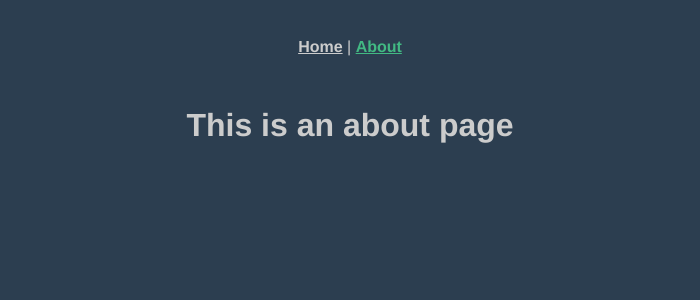
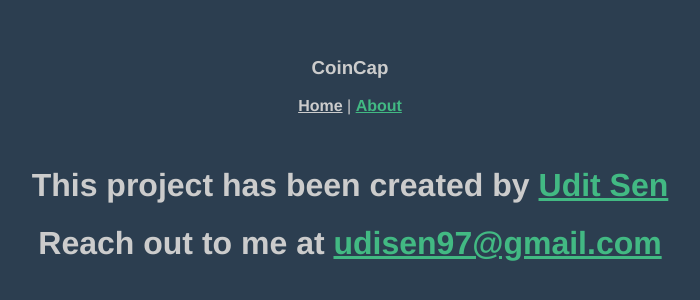
Before and after one commit to aedit/coincap-project, a Vue app: page /about in a window 1280 px wide. Shown: the top 300 px of the page, without its empty margins (290-990 px from the left). Built offline with nearby package versions, Linux system fonts and the light colour scheme.

Commit message:
final touches

```diff
--- a/src/App.vue
+++ b/src/App.vue
@@ -1,5 +1,6 @@
 <template>
   <nav>
+    <h3>CoinCap</h3>
     <router-link to="/">Home</router-link> |
     <router-link to="/about">About</router-link>
   </nav>
--- a/src/components/TableBody.vue
+++ b/src/components/TableBody.vue
@@ -63,6 +63,6 @@ export default defineComponent({
         border-left: 1px solid #eee;
         border-top: 1px solid #eee;
         width: 100%;
-        margin: 2rem 0;
+        margin: 2rem auto;
     }
 </style>
--- a/src/views/AboutView.vue
+++ b/src/views/AboutView.vue
@@ -1,5 +1,16 @@
 <template>
   <div class="about">
-    <h1>This is an about page</h1>
+    <h1>
+      This project has been created by <a href="https://aedit.me" target="__blank">Udit Sen</a>
+    </h1>
+    <h1>
+      Reach out to me at <a href="mailto:udisen97@gmail.com" target="__blank">udisen97@gmail.com</a>
+    </h1>
   </div>
 </template>
+
+<style lang="scss">
+  a {
+    color: #42b983;
+  }
+</style>
--- a/src/views/HomeView.vue
+++ b/src/views/HomeView.vue
@@ -14,7 +14,7 @@
     </div>
     <TableBody v-else :tableData="computedTableData"/>
 
-    <div class="pagination">
+    <div class="pagination" v-if="!isLoading && !errorMessage">
       <button v-if="currentPage > 1" @click="currentPage--" class="previous-btn">Previous</button>
       <div>
         <span id="currentPage">{{ currentPage }}</span>
```
